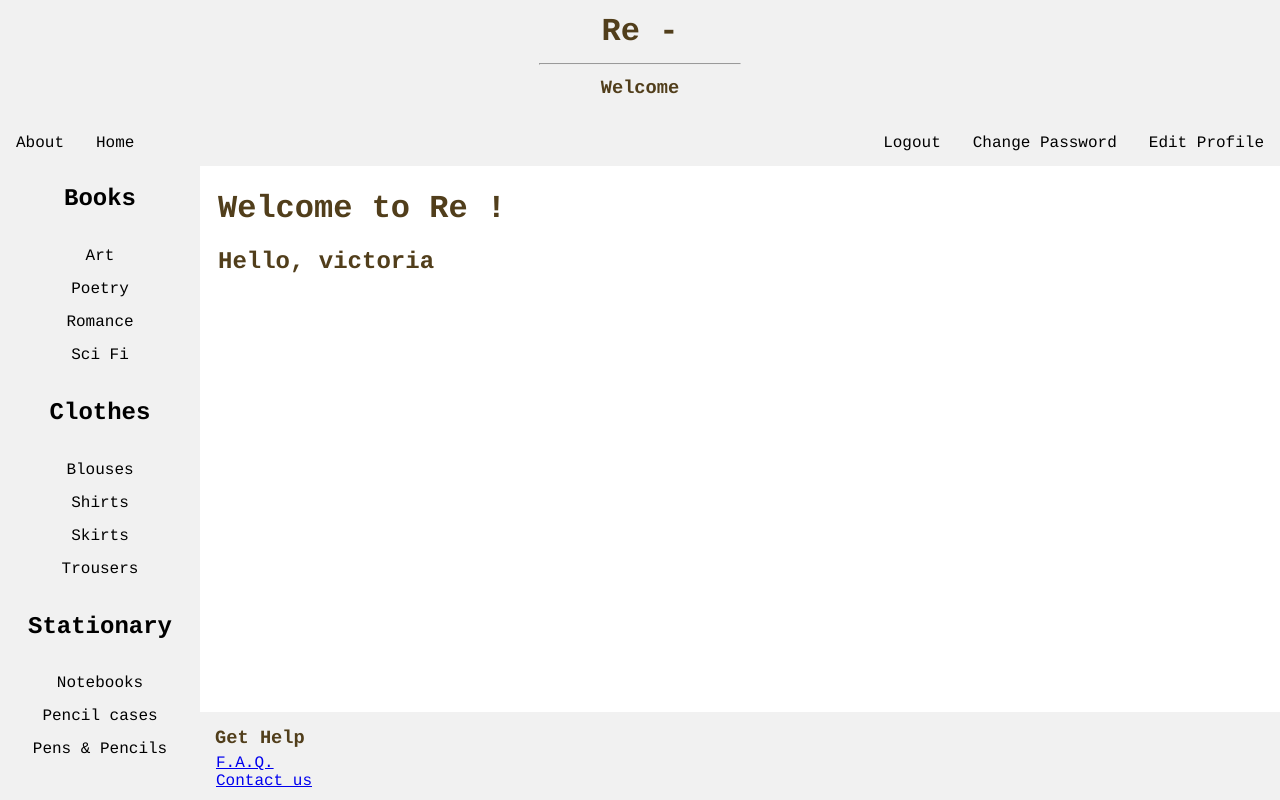
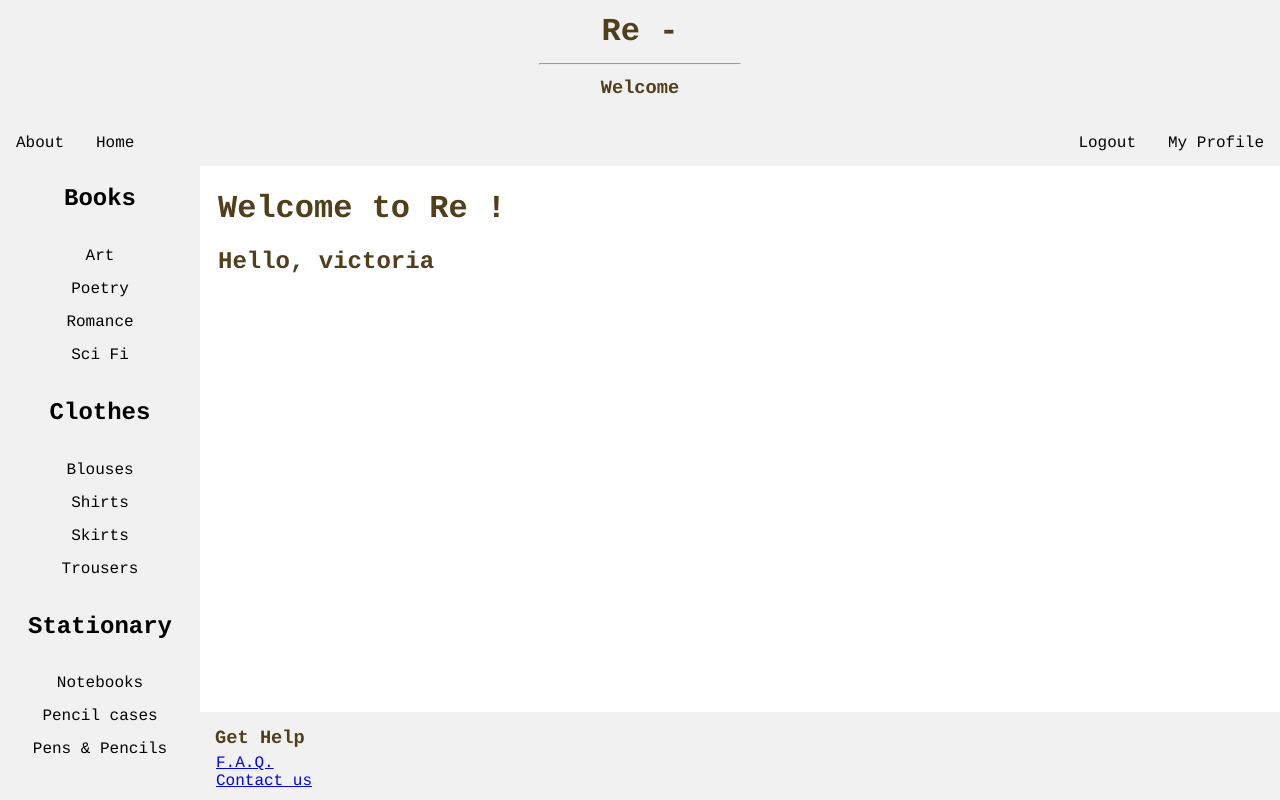
Before and after one commit to WAD-project/onlineshop_project, a Django app: page /reuse/ in a window 1280 px wide. Run offline with Django 3.2, Linux system fonts and the light colour scheme; a user stored in the database is signed in; data comes from the database, SQL or seed files in the repository; both versions use the stored data as it was after the commit.

Commit message:
Profile page back

```diff
--- a/reuse/urls.py
+++ b/reuse/urls.py
@@ -18,14 +18,13 @@ path('logout/', views.user_logout, name='logout'),
 path('profile/edit_profile/',views.edit_profile, name='edit_profile'),
 path('profile/wishlist/',views.wishlist,name='wishlist'),
 path('profile/shopping_cart/',views.shoppingcart,name='shoppingcart'),
+path('profile/change_password/', views.change_password, name='change_password'),
 path('profile/', views.view_profile, name='profile'),
 path('<slug:category_name_slug>/', views.show_category, name='show_category'),
 path('<slug:category_name_slug>/<slug:subcategory_name_slug>/',views.show_sub, name='show_sub'),
 path('<slug:category_name_slug>/<slug:subcategory_name_slug>/add_product/', views.add_product, name='add_product'),
 path('<slug:category_name_slug>/<slug:subcategory_name_slug>/<slug:product_name_slug>/', views.show_product, name='product'),
 
-
-path('change_password/',views.change_password,name='change_password'),
 #path('edit_profile/shopping_cart/check_out',views.checkout,name='checkout'),
 #path('edit_profile/history',views.history,name='history'),
 #path('edit_profile/sold_products ',views.soldproducts,name='soldproducts'),
--- a/templates/reuse/homepage.html
+++ b/templates/reuse/homepage.html
@@ -29,8 +29,7 @@
                 <li style="float:left;"><a href="{% url 'reuse:about' %}">About</a></li>
                 <li style="float:left;"><a href="{% url 'reuse:homepage' %}">Home</a></li>
                 {% if user.is_authenticated %}
-                    <li><a href="{% url 'reuse:edit_profile' %}">Edit Profile</a></li>
-                    <li><a href="{% url 'reuse:change_password' %}">Change Password</a></li>
+                    <li><a href="{% url 'reuse:profile' %}"> My Profile</a></li>
                     <li><a href="{% url 'reuse:logout' %}">Logout</a></li>
                 {% else %}
                     <li><a href="{% url 'reuse:register' %}">Register</a></li>
```
Also changed, not shown: db.sqlite3.
